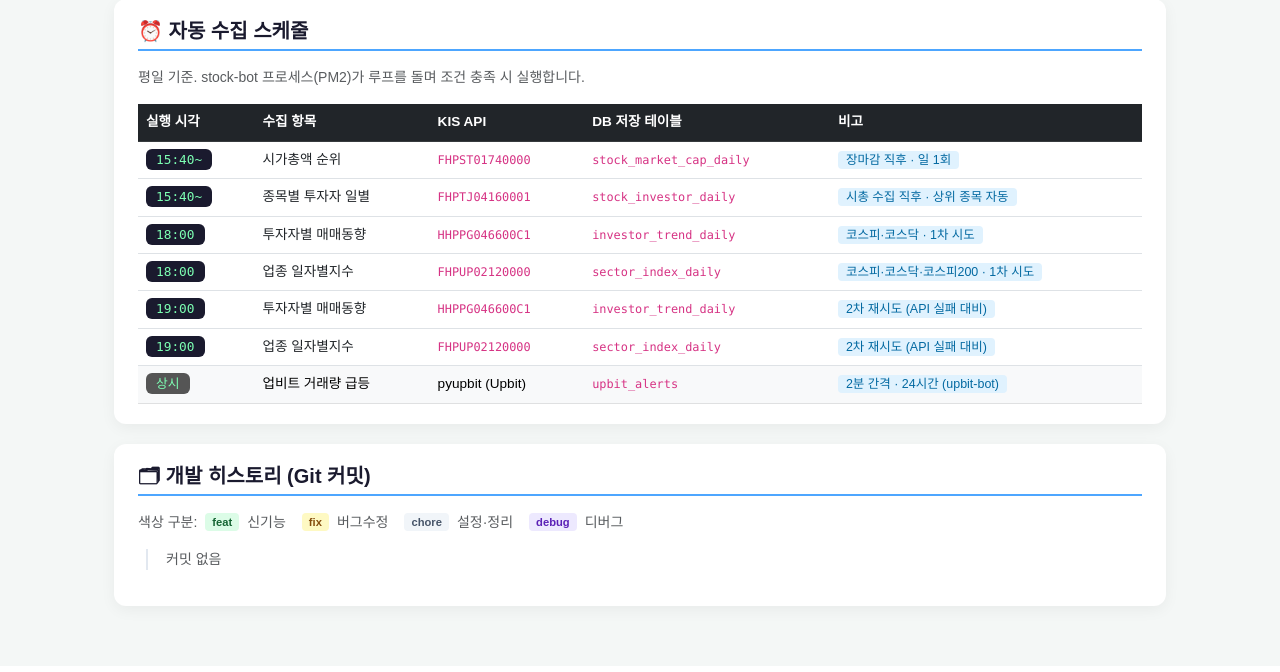
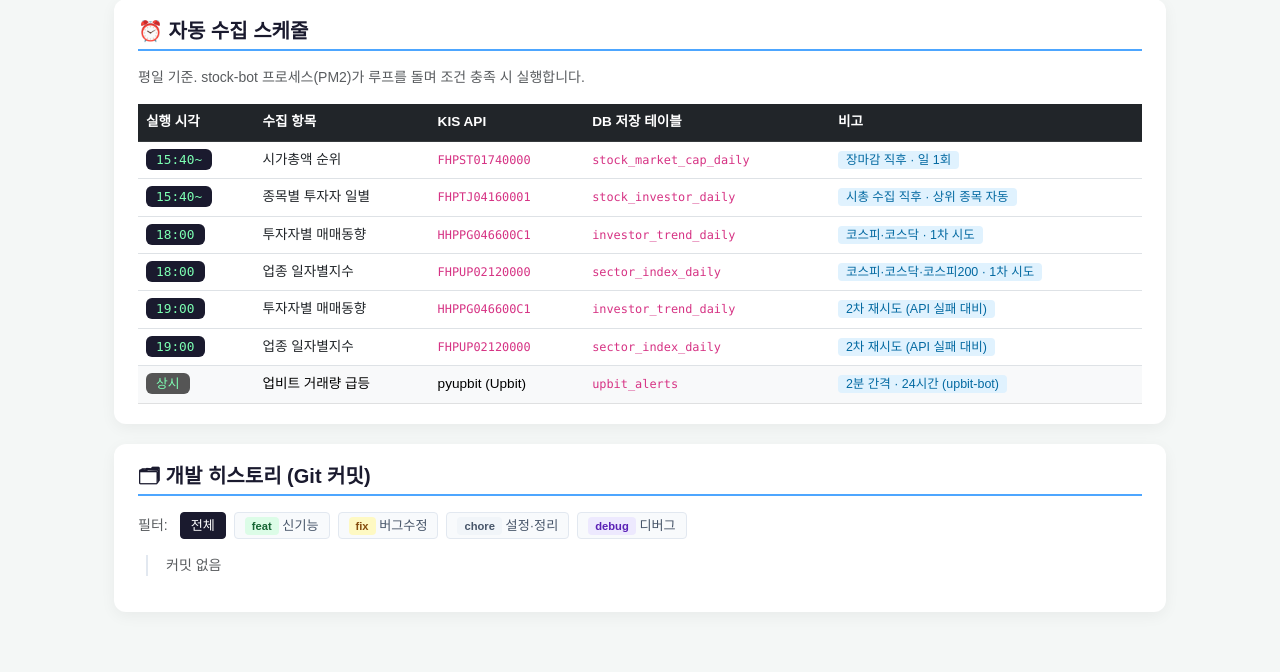
Before and after one commit to yunjinwoo/upbit-alert, a Flask app: page /history in a window 1280 px wide. Shown: the part 149-821 px from the top of the page. Before the commit the page ends 767 px from the top, so only its background shows below. Run offline with Flask 3, Linux system fonts and the light colour scheme.

Commit message:
feat: 히스토리 페이지 커밋 타입 필터 추가
Co-Authored-By: Claude Sonnet 4.6 <noreply@anthropic.com>

```diff
--- a/templates/history.html
+++ b/templates/history.html
@@ -43,6 +43,9 @@
                       border-radius: 6px; padding: 3px 10px; font-size: 0.8rem; }
         .cond-badge { background: #e0f2fe; color: #0369a1; border-radius: 4px;
                       padding: 2px 8px; font-size: 0.78rem; }
+        .filter-btn { border: 1px solid #e2e8f0; background: #f8fafc; color: #475569; font-size: 0.82rem; padding: 3px 10px; }
+        .filter-btn:hover { background: #f1f5f9; }
+        .filter-btn.active { background: #1a1a2e !important; color: #fff !important; border-color: #1a1a2e; }
     </style>
 </head>
 <body>
@@ -137,11 +140,12 @@
     <div class="card-panel">
         <h5>🗂 개발 히스토리 (Git 커밋)</h5>
         <div class="mb-3 d-flex gap-2 align-items-center flex-wrap">
-            <span class="small text-muted">색상 구분:</span>
-            <span class="tag tag-feat">feat</span> <span class="small text-muted">신기능</span>
-            <span class="tag tag-fix ms-2">fix</span> <span class="small text-muted">버그수정</span>
-            <span class="tag tag-chore ms-2">chore</span> <span class="small text-muted">설정·정리</span>
-            <span class="tag tag-debug ms-2">debug</span> <span class="small text-muted">디버그</span>
+            <span class="small text-muted me-1">필터:</span>
+            <button class="filter-btn btn btn-sm active" data-type="all"    onclick="setFilter('all')">전체</button>
+            <button class="filter-btn btn btn-sm"        data-type="feat"   onclick="setFilter('feat')"><span class="tag tag-feat">feat</span> 신기능</button>
+            <button class="filter-btn btn btn-sm"        data-type="fix"    onclick="setFilter('fix')"><span class="tag tag-fix">fix</span> 버그수정</button>
+            <button class="filter-btn btn btn-sm"        data-type="chore"  onclick="setFilter('chore')"><span class="tag tag-chore">chore</span> 설정·정리</button>
+            <button class="filter-btn btn btn-sm"        data-type="debug"  onclick="setFilter('debug')"><span class="tag tag-debug">debug</span> 디버그</button>
         </div>
         <div id="commitList" class="timeline">
             <div class="text-muted small">로딩 중...</div>
@@ -157,6 +161,16 @@
 <script>
     let _limit = 30;
     let _commits = [];
+    let _activeFilter = 'all';
+
+    function setFilter(type) {
+        _activeFilter = type;
+        document.querySelectorAll('.filter-btn').forEach(btn => {
+            btn.classList.toggle('active', btn.dataset.type === type);
+        });
+        const filtered = type === 'all' ? _commits : _commits.filter(c => tagType(c.message) === type);
+        renderCommits(filtered);
+    }
 
     function tagType(msg) {
         if (msg.startsWith('feat')) return 'feat';
@@ -198,7 +212,7 @@
             const res = await fetch(`api/history/git-log?limit=${_limit}`);
             const data = await res.json();
             _commits = data.commits || [];
-            renderCommits(_commits);
+            setFilter(_activeFilter);
             document.getElementById('loadMoreBtn').style.display = _commits.length < _limit ? 'none' : '';
         } catch(e) {
             document.getElementById('commitList').innerHTML = `<div class="text-danger small">로딩 실패: ${e.message}</div>`;
```
